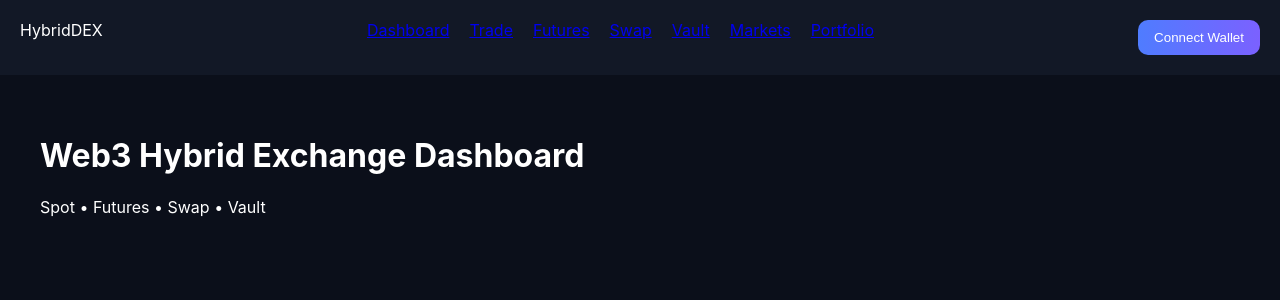
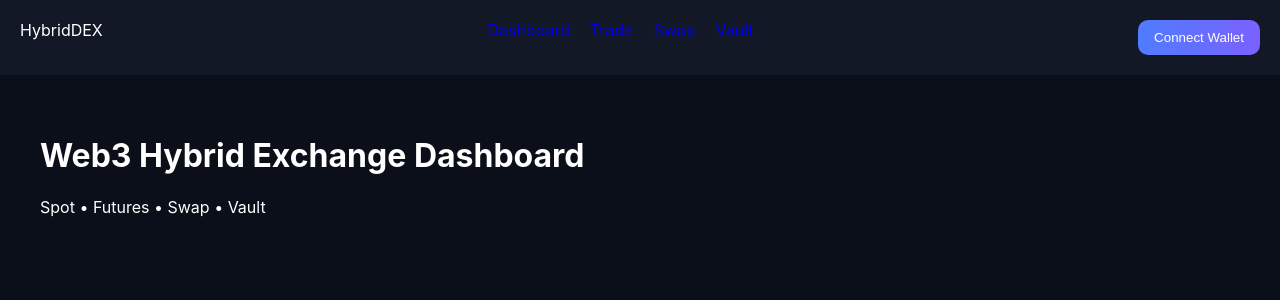
Before and after one commit to BlesUstetu/thelion, a React (Vite) app: page / in a window 1280 px wide. Shown: the top 300 px of the page. Built offline with nearby package versions, Linux system fonts and the light colour scheme.

Commit message:
Update Header.jsx

```diff
--- a/src/components/layout/Header.jsx
+++ b/src/components/layout/Header.jsx
@@ -2,7 +2,6 @@ import { Link } from "react-router-dom"
 import ConnectWallet from "../wallet/ConnectWallet"
 
 export default function Header(){
-
 return(
 <header className="header">
  <div className="logo">
@@ -11,13 +10,10 @@ return(
   <nav>
     <Link to="/">Dashboard</Link>
     <Link to="/trade">Trade</Link>
-    <Link to="/futures">Futures</Link>
     <Link to="/swap">Swap</Link>
     <Link to="/vault">Vault</Link>
-    <Link to="/markets">Markets</Link>
-    <Link to="/portfolio">Portfolio</Link>
   </nav>
   <ConnectWallet/>
-  </header>
+ </header>
  )
  }
```
